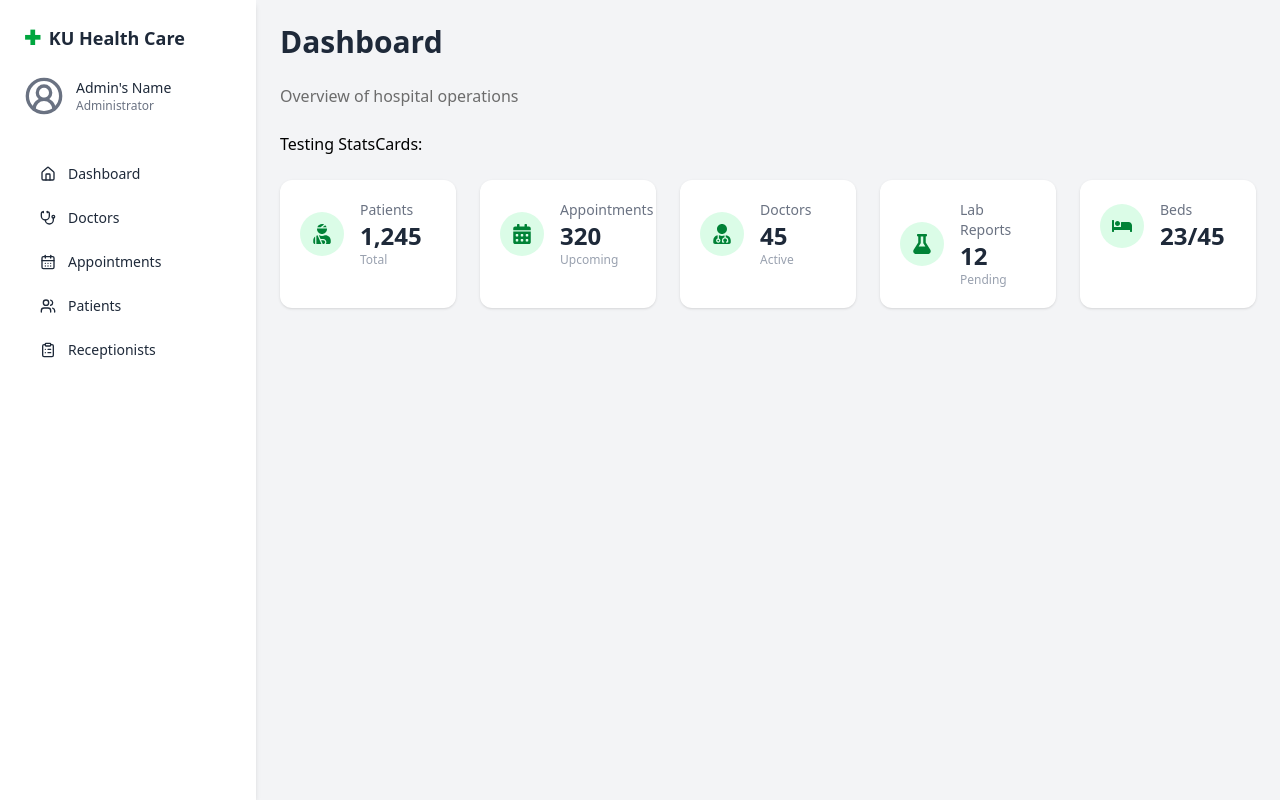
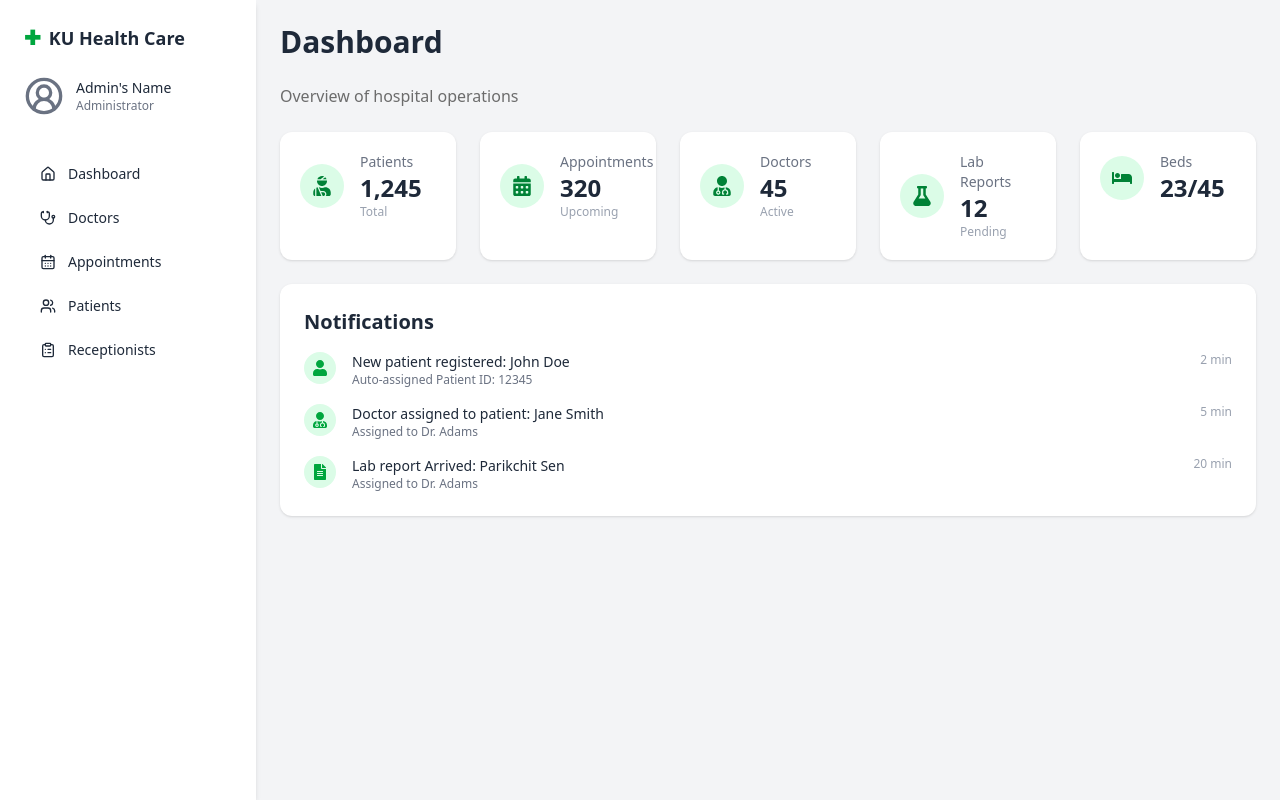
Before and after one commit to SaimonNeupane/KU-HealthCare, a React (Vite) app in the folder client/: page /admin in a window 1280 px wide. Built offline with nearby package versions, Linux system fonts and the light colour scheme.

Commit message:
changes in adminPage

```diff
--- a/client/src/pages/Admin/AdminPage.tsx
+++ b/client/src/pages/Admin/AdminPage.tsx
@@ -1,7 +1,7 @@
 // src/pages/AdminPage.tsx
 import { Routes, Route } from 'react-router-dom';
 import Sidebar from '../../components/Sidebar/Sidebar';
-import Dashboard from './DashBoard'
+import AdminDashboard from './DashBoard'
 import DoctorsList from './DoctorsList';
 import PatientsList from './PatientList';
 import Appointments from './Appointment';
@@ -13,8 +13,8 @@ export default function AdminPage() {
       <Sidebar />
       <main className="flex-1 p-6">
         <Routes>
-          <Route index element={<Dashboard />} />
-          <Route path="dashboard" element={<Dashboard />} />
+          <Route index element={<AdminDashboard />} />
+          <Route path="dashboard" element={<AdminDashboard />} />
           <Route path="doctors" element={<DoctorsList />} />
           <Route path="patients" element={<PatientsList />} />
           <Route path="appointments" element={<Appointments />} />
--- a/client/src/pages/Admin/DashBoard.tsx
+++ b/client/src/pages/Admin/DashBoard.tsx
@@ -1,18 +1,20 @@
 import StatsCards from '../../components/DashBoard/Statcard';
 import AdminNotification from '../../components/DashBoard/AdminNotification';
 
-export default function DashBoard() {
+export default function AdminDashboard() {
   return (
     <div className="space-y-6">
+      {/* Page Header */}
       <h2 className="text-3xl font-bold text-gray-800">Dashboard</h2>
       <h3 style={{ color: '#6C6C6C' }}>Overview of hospital operations</h3>
 
-      {/* Test each component one by one */}
-      <div>Testing StatsCards:</div>
+      {/* Stats Cards */}
       <StatsCards />
 
-      {/* Comment out AdminNotification for now */}
-      {/* <AdminNotification /> */}
+      {/* Notifications */}
+      <div>
+        <AdminNotification />
+      </div>
     </div>
   );
 }
```
